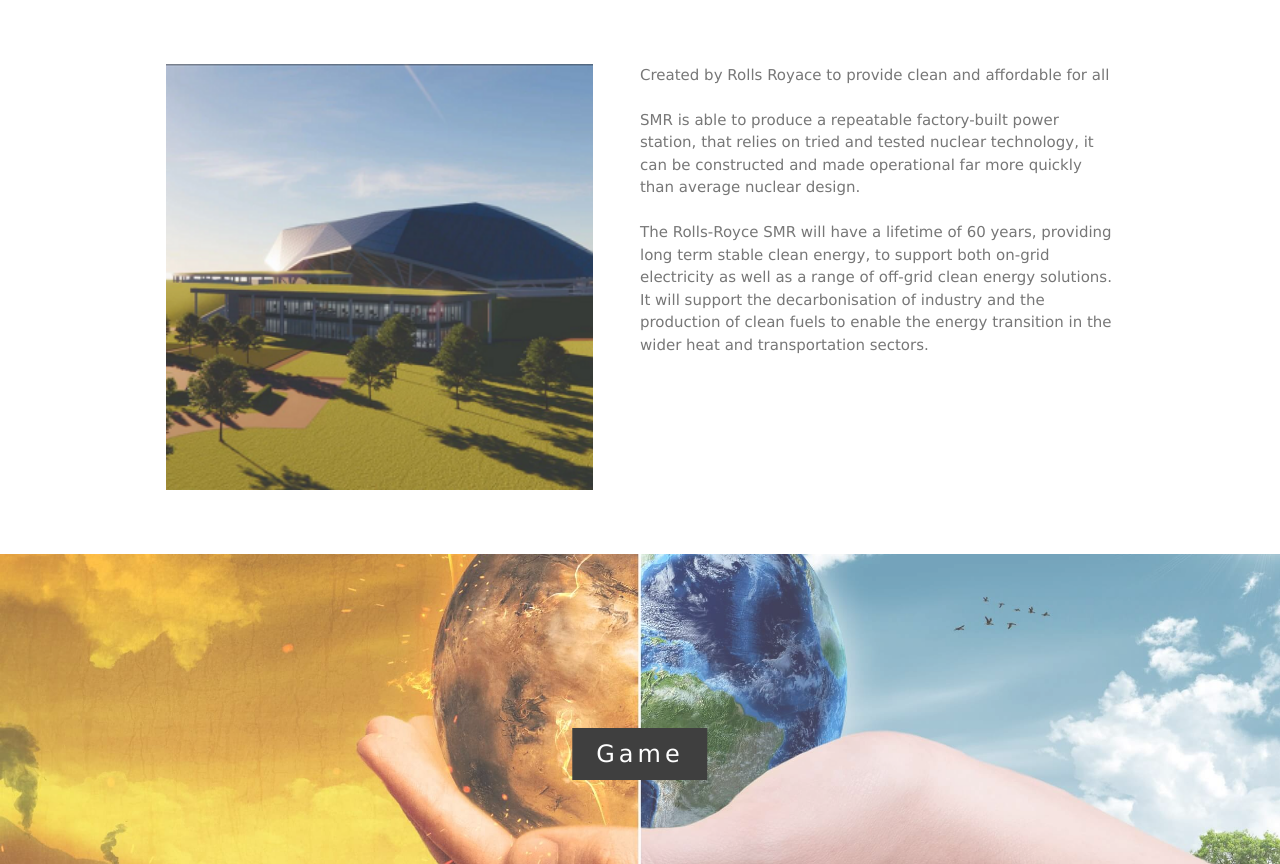
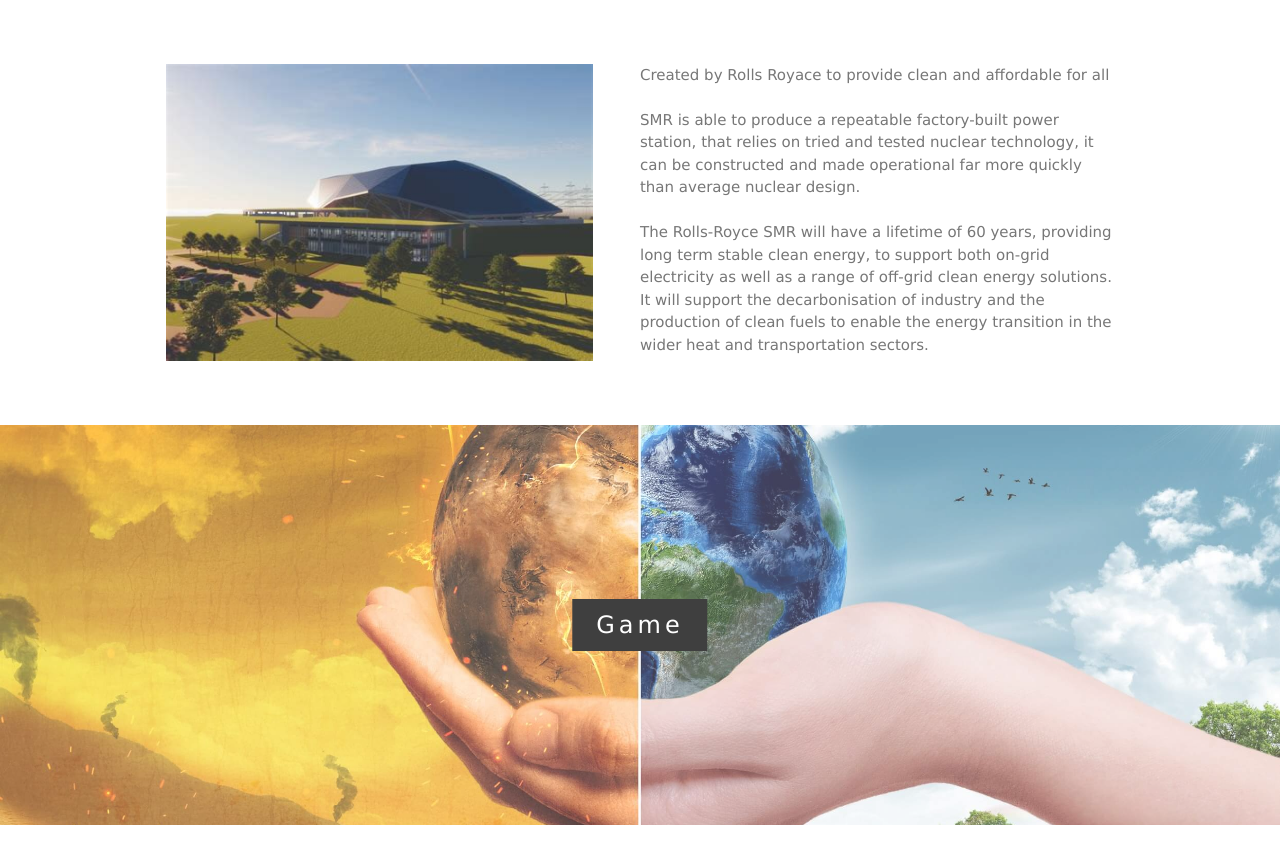
Before and after one commit to CyberPixelC-Code/WebHackTHon, a plain HTML site: page index.html in a window 1280 px wide. Shown: the part 2151-3015 px from the top of the page. Drawn offline with nearby package versions, Linux system fonts and the light colour scheme.

Commit message:
Update index.html

```diff
--- a/index.html
+++ b/index.html
@@ -192,7 +192,7 @@
 
   <!--big image-->
   	<div class="w3-half w3-hide-small">
-  		<img src="css/GameImage.png" width="90%" height="90%" padding="10px">
+  		<img src="css/images/SMR.jpeg" width="90%" height="90%" padding="10px">
   	</div>
 
   	<p> Created by Rolls Royace to provide clean and affordable for all</p><br>
```
